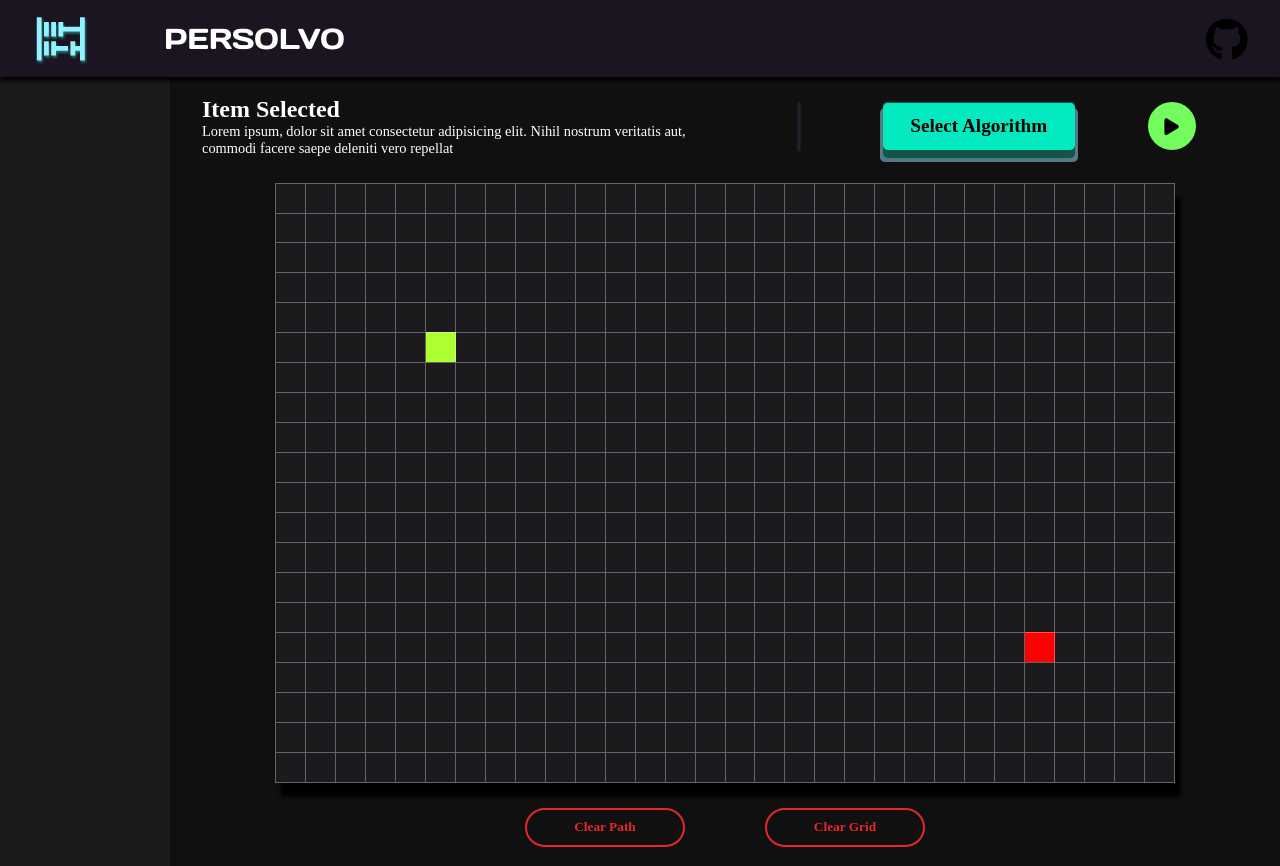
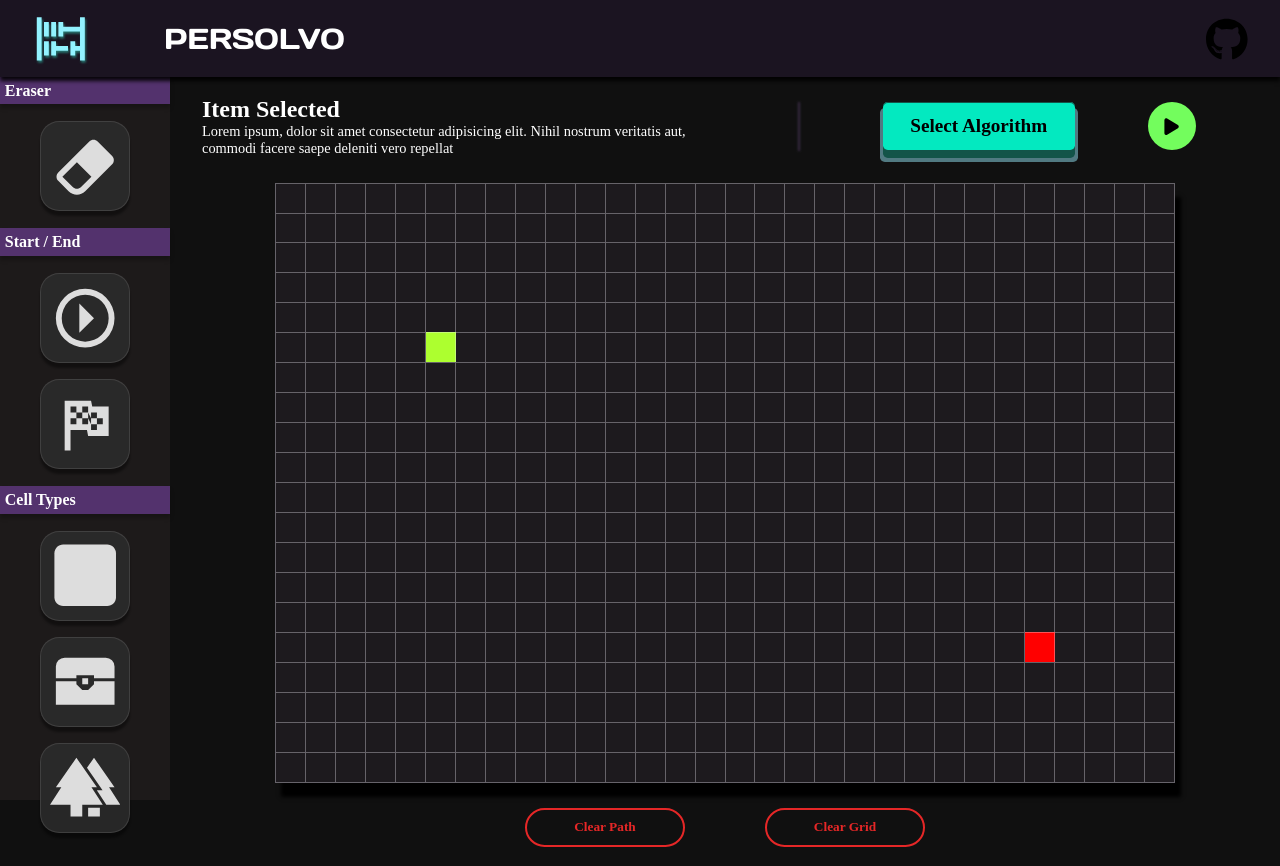
Before and after one commit to RichQ-hub/persolvo, a React (Create React App) app: page / in a window 1280 px wide. Built offline with nearby package versions, Linux system fonts and the light colour scheme.

Commit message:
Added sidebar styling.

```diff
--- a/src/components/pathfinding-visualiser/PathfindingVisualiser.jsx
+++ b/src/components/pathfinding-visualiser/PathfindingVisualiser.jsx
@@ -174,13 +174,17 @@ export default function PathfindingVisualiser() {
         setSelectedAlgorithm(algorithm);
     }
 
+    const handleChangeCellType = (cellType) => {
+        setSelectedCellType(cellType);
+    }
+
     return (
         <div className='pathfinding-visualiser'>
             {/* Header Section */}
             <Header />
 
             {/* Sidebar Section */}
-            <Sidebar />
+            <Sidebar handleChangeCellType={handleChangeCellType} />
 
             <main>
                 {/* Top Description Section */}
@@ -203,7 +207,7 @@ export default function PathfindingVisualiser() {
                     </div> */}
 
                     {/* New Algorithm Select Button */}
-                    <DropdownButton selectedAlgorithm={selectedAlgorithm} handleChangeAlgorithm={handleChangeAlgorithm}/>
+                    <DropdownButton selectedAlgorithm={selectedAlgorithm} handleChangeAlgorithm={handleChangeAlgorithm} />
 
                     {/* Play Button */}
                     <button className='algo-play' onClick={handlePlayAlgorithm}>
--- a/src/components/sidebar/Sidebar.jsx
+++ b/src/components/sidebar/Sidebar.jsx
@@ -1,13 +1,36 @@
 import React from 'react'
+import SidebarSection from './SidebarSection';
+import SidebarItem from './SidebarItem';
+
+// SVGs
+import { ReactComponent as EraserIcon } from '../../assets/icons/eraser.svg';
+import { ReactComponent as StartIcon } from '../../assets/icons/start.svg';
+import { ReactComponent as GoalIcon } from '../../assets/icons/finish.svg';
+import { ReactComponent as WallIcon } from '../../assets/icons/wall.svg';
+import { ReactComponent as ChestIcon } from '../../assets/icons/treasure.svg';
+import { ReactComponent as ForesIcon } from '../../assets/icons/forest.svg';
 
 const cellTypes = ["Wall", "TreasureChest", "Forest"];
 
-export default function Sidebar() {
-
-
+export default function Sidebar(props) {
+	const { handleChangeCellType } = props;
 	return (
 		<aside className='sidebar'>
-			<div className='sidebar-items'></div>
+			<SidebarSection title="Eraser">
+				<SidebarItem icon={<EraserIcon />} />
+			</SidebarSection>
+
+			<SidebarSection title="Start / End">
+				<SidebarItem icon={<StartIcon />} />
+				<SidebarItem icon={<GoalIcon />} />
+			</SidebarSection>
+
+			<SidebarSection title="Cell Types">
+				<SidebarItem icon={<WallIcon />} />
+				<SidebarItem icon={<ChestIcon />} />
+				<SidebarItem icon={<ForesIcon />} />
+			</SidebarSection>
+
 		</aside>
 	)
 }
--- /dev/null
+++ b/src/components/sidebar/SidebarItem.jsx
@@ -0,0 +1,11 @@
+import React from 'react'
+
+export default function SidebarItem(props) {
+    const { icon } = props;
+
+    return (
+        <div className='sidebar-item'>
+            {icon}
+        </div>
+    )
+}
--- /dev/null
+++ b/src/components/sidebar/SidebarSection.jsx
@@ -0,0 +1,16 @@
+import React from 'react'
+
+export default function SidebarSection(props) {
+    const { title } = props;
+    return (
+        <div className='sidebar-section'>
+            {/* Header */}
+            <div className='sidebar-title-bar'>
+                <h2>{title}</h2>
+            </div>
+            <div className='sidebar-group'>
+                {props.children}
+            </div>
+        </div>
+  )
+}
--- a/src/index.css
+++ b/src/index.css
@@ -7,6 +7,10 @@
 
 :root {
   font-size: 16px;
+
+  --cell-item-bg: #2c2c2c;
+  --cell-item-opacity: 0.85;
+  --cell-item-border-radius: 1.2rem;
 }
 
 * {
@@ -78,7 +82,7 @@ body {
   transform: scale(1.1);
 }
 
-/* SIDEBAR SECTION */
+/* SIDEBAR SECTION ----------------------------------------------------------------------*/
 
 .sidebar {
   grid-row: 2 / 3;
@@ -87,8 +91,59 @@ body {
   background-color: #1D1A1A;
   height: auto;
   max-width: 100%;
+  height: calc(100vh - 4.8rem);
+  /* overflow-y: scroll; */
+}
 
-  /* transition: transform 350ms ease-in-out; */
+.sidebar-title-bar {
+  width: 100%;
+  padding: 0.3rem;
+  background-color: #5A3577E5;
+  box-shadow: 0px 4px 4px 0px #00000040 inset;
+  box-shadow: 0px 4px 4px 0px #00000040;
+}
+
+.sidebar-title-bar > h2 {
+  color: white;
+  font-size: 1rem;
+}
+
+.sidebar-group {
+  padding: 10% 0;
+  display: flex;
+  flex-direction: column;
+  align-items: center;
+  justify-content: center;
+  gap: 1rem;
+}
+
+.sidebar-item svg {
+  fill: white;
+  width: 80%;
+  height: 80%;
+}
+
+.sidebar-item {
+  cursor: pointer;
+  background-color: var(--cell-item-bg);
+  border-radius: var(--cell-item-border-radius);
+  border: 1px solid rgba(125, 125, 125, 0.329);
+  opacity: 0.85;
+  filter: drop-shadow(0px 5px 1px rgba(0, 0, 0, 0.47));
+  width: 90px;
+  height: 90px;
+
+  display: flex;
+  justify-content: center;
+  align-items: center;
+}
+
+.sidebar-item:hover {
+  filter: drop-shadow(0px 0px 3px #76efff);
+}
+
+.sidebar-item:hover svg {
+  fill: #76efff;
 }
 
 /* MAIN SECTION -----------------------------------------------------------------*/
```
Also changed, not shown: src/assets/icons/wall.svg (added).
